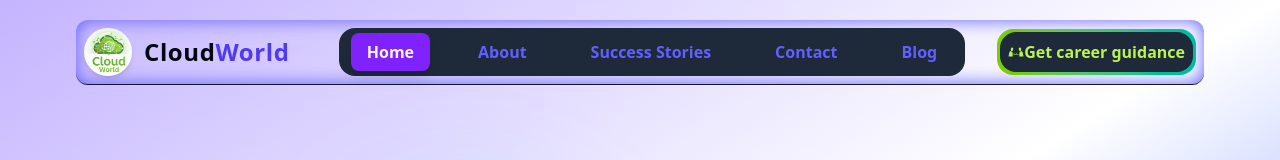
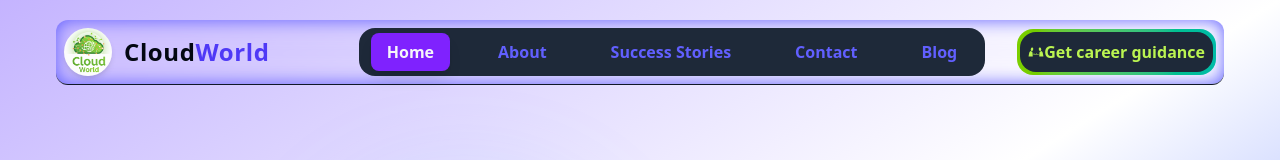
Before and after one commit to CloudWorldInstitute/cloudworld, a React (Vite) app: page / in a window 1280 px wide. Shown: the top 160 px of the page. Built offline with nearby package versions, Linux system fonts and the light colour scheme.

Commit message:
Update Navbar.jsx

```diff
--- a/src/components/Navbar.jsx
+++ b/src/components/Navbar.jsx
@@ -15,7 +15,7 @@ const Navbar = () => {
   ];
 
   return (
-    <nav className="fixed top-5 inset-x-4 bg-indigo/20 backdrop-blur-md text-white z-50 border-b border-gray-900 shadow-[inset_0px_0px_17px_0px_#615fff] rounded-xl transition-all duration-300 mx-15">
+    <nav className="fixed top-5 inset-x-4 bg-indigo/20 backdrop-blur-md text-white z-50 border-b border-gray-900 shadow-[inset_0px_0px_17px_0px_#615fff] rounded-xl transition-all duration-300 mx-10">
       <div className="max-w-screen-xl mx-auto flex flex-wrap items-center justify-between p-2">
 
         {/* Logo */}
```
